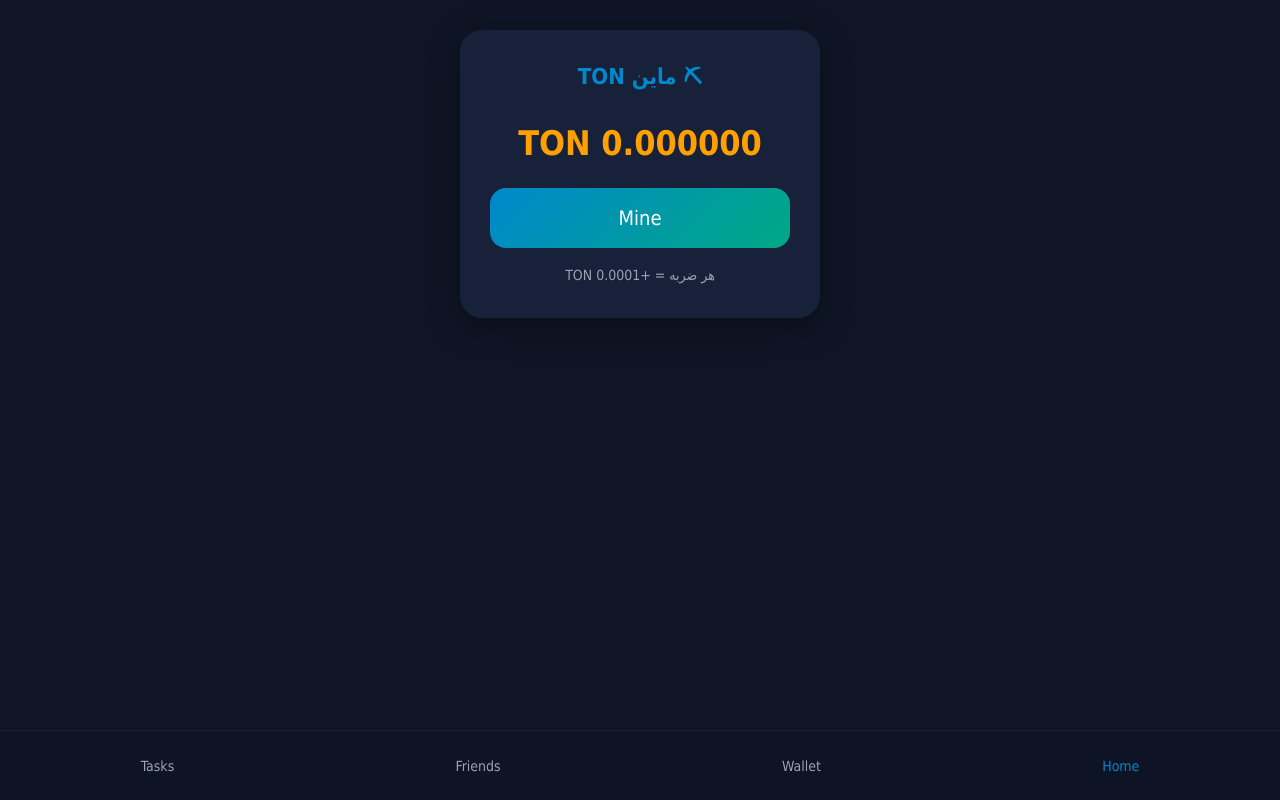
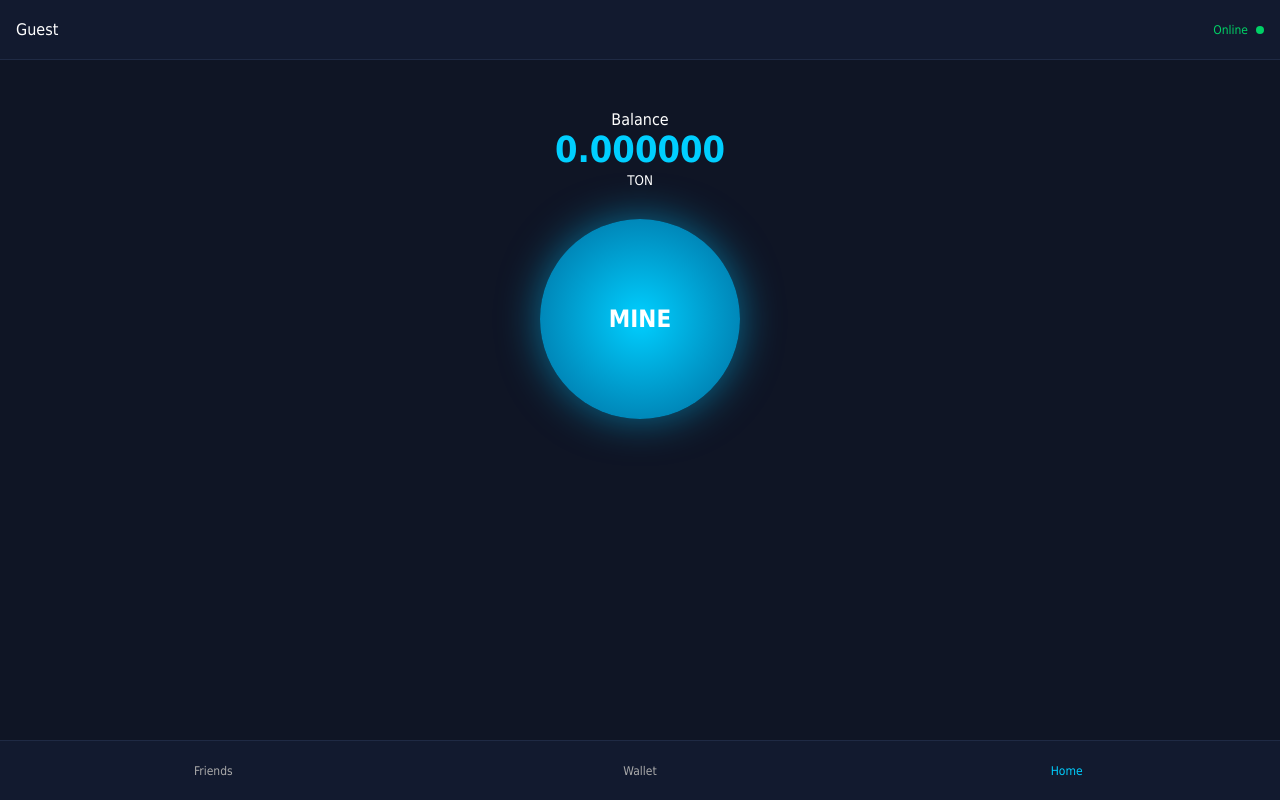
Before and after one commit to nimwmesfandiari/ton-plus-bot, a plain HTML site: page index.html in a window 1280 px wide. Drawn offline with Linux system fonts and the light colour scheme.

Commit message:
Update index.html

```diff
--- a/index.html
+++ b/index.html
@@ -1,262 +1,222 @@
 <!DOCTYPE html>
 <html lang="fa" dir="rtl">
 <head>
-  <meta charset="UTF-8">
-  <meta name="viewport" content="width=device-width, initial-scale=1.0">
-  <title>TON Plus</title>
+<meta charset="UTF-8" />
+<meta name="viewport" content="width=device-width, initial-scale=1.0, maximum-scale=1.0" />
+<title>TON Miner</title>
 
-  <!-- Telegram WebApp (safe) -->
+<!-- Telegram WebApp -->
 <script src="https://telegram.org/js/telegram-web-app.js"></script>
 
 <style>
-    * {
-      margin: 0;
-      padding: 0;
-      box-sizing: border-box;
-      font-family: Tahoma, sans-serif;
+*{margin:0;padding:0;box-sizing:border-box;font-family:tahoma}
+body{
+background:#0f1525;
+color:#fff;
+height:100vh;
+overflow:hidden;
 }
 
-    :root {
-      --primary: #0088cc;
-      --secondary: #00a884;
-      --accent: #ff9f00;
-      --bg: #0f1525;
-      --card: rgba(25, 35, 60, 0.9);
-      --text: #fff;
-      --muted: #9aa3b2;
-      --shadow: 0 8px 32px rgba(0,0,0,.35);
+/* ---------- HEADER ---------- */
+header{
+height:60px;
+display:flex;
+align-items:center;
+justify-content:space-between;
+padding:0 16px;
+background:#121a2f;
+border-bottom:1px solid #1f2a44;
+}
+.status{
+display:flex;
+align-items:center;
+gap:8px;
+font-size:12px;
+color:#00d166;
+}
+.dot{
+width:8px;
+height:8px;
+border-radius:50%;
+background:#00d166;
 }
 
-    body {
-      background: var(--bg);
-      color: var(--text);
-      min-height: 100vh;
-      display: flex;
-      flex-direction: column;
+/* ---------- MAIN ---------- */
+main{
+height:calc(100vh - 120px);
+overflow:hidden;
+position:relative;
+}
+.page{
+position:absolute;
+top:0;
+left:0;
+width:100%;
+height:100%;
+padding:20px;
+display:none;
+overflow-y:auto;
+}
+.page.active{display:block}
+
+/* ---------- MINE ---------- */
+.balance{
+text-align:center;
+margin-top:30px;
+}
+.balance h1{
+font-size:36px;
+color:#00cfff;
+}
+.mine-btn{
+width:200px;
+height:200px;
+margin:30px auto;
+border-radius:50%;
+background:radial-gradient(circle,#00cfff,#006a9c);
+display:flex;
+align-items:center;
+justify-content:center;
+font-size:24px;
+font-weight:bold;
+box-shadow:0 0 40px rgba(0,200,255,.5);
+user-select:none;
 }
 
-    /* صفحات */
-    .page {
-      flex: 1;
-      display: none;
-      padding: 30px 20px 90px;
+/* ---------- NAV ---------- */
+nav{
+height:60px;
+display:flex;
+background:#121a2f;
+border-top:1px solid #1f2a44;
 }
+nav button{
+flex:1;
+background:none;
+border:none;
+color:#aaa;
+font-size:12px;
+}
+nav button.active{color:#00cfff}
 
-    .page.active {
-      display: block;
-    }
-
-    .card {
-      background: var(--card);
-      border-radius: 22px;
-      padding: 30px;
-      box-shadow: var(--shadow);
-      text-align: center;
-      max-width: 360px;
-      margin: auto;
-    }
-
-    h1 {
-      font-size: 22px;
-      margin-bottom: 20px;
-      color: var(--primary);
-    }
-
-    /* ماین */
-    #balance {
-      font-size: 34px;
-      font-weight: bold;
-      margin: 25px 0;
-      color: var(--accent);
-      transition: transform .15s ease;
-    }
-
-    #mine-btn {
-      width: 100%;
-      padding: 18px;
-      font-size: 20px;
-      border-radius: 16px;
-      border: none;
-      cursor: pointer;
-      background: linear-gradient(135deg, var(--primary), var(--secondary));
-      color: white;
-    }
-
-    #mine-btn:active {
-      transform: scale(.95);
-    }
-
-    /* نوار پایین */
-    .nav {
-      position: fixed;
-      bottom: 0;
-      left: 0;
-      right: 0;
-      height: 70px;
-      background: rgba(15, 21, 37, .95);
-      display: flex;
-      justify-content: space-around;
-      align-items: center;
-      border-top: 1px solid rgba(255,255,255,.05);
-    }
-
-    .nav button {
-      background: none;
-      border: none;
-      color: var(--muted);
-      font-size: 14px;
-      cursor: pointer;
-    }
-
-    .nav button.active {
-      color: var(--primary);
-    }
-
-    .text {
-      color: var(--muted);
-      line-height: 1.8;
-      font-size: 14px;
+/* ---------- WALLET / FRIENDS ---------- */
+.card{
+background:#18213b;
+border-radius:16px;
+padding:16px;
+margin-bottom:16px;
 }
 </style>
 </head>
 
 <body>
 
+<header>
+  <div class="status"><div class="dot"></div> Online</div>
+  <div id="username">Guest</div>
+</header>
+
+<main>
   <!-- HOME -->
-  <div id="home" class="page active">
-    <div class="card">
-      <h1>⛏ ماین TON</h1>
-      <div id="balance">0.000000 TON</div>
-      <button id="mine-btn">Mine</button>
-      <p class="text" style="margin-top:15px">هر ضربه = +0.0001 TON</p>
+  <div class="page active" id="home">
+    <div class="balance">
+      <p>Balance</p>
+      <h1 id="balance">0.000000</h1>
+      <small>TON</small>
     </div>
+
+    <div class="mine-btn" id="mineBtn">MINE</div>
   </div>
 
   <!-- WALLET -->
-  <div id="wallet" class="page">
+  <div class="page" id="wallet">
     <div class="card">
-      <h1>💼 کیف پول</h1>
-      <p class="text">موجودی شما:</p>
-      <div id="wallet-balance" style="font-size:26px;margin-top:15px"></div>
+      <h3>Wallet</h3>
+      <p>TON Balance:</p>
+      <b id="walletBalance">0.000000</b>
     </div>
   </div>
 
   <!-- FRIENDS -->
-  <div id="friends" class="page">
+  <div class="page" id="friends">
     <div class="card">
-      <h1>👥 رفرال</h1>
-
-      <p class="text">لینک دعوت شما:</p>
-
-      <div id="ref-link" style="
-        background:#0b1020;
-        padding:12px;
-        border-radius:12px;
-        font-size:13px;
-        word-break:break-all;
-        margin:15px 0;
-      ">در حال ساخت...</div>
-
-      <button id="copy-ref" style="
-        width:100%;
-        padding:14px;
-        border:none;
-        border-radius:14px;
-        background:var(--primary);
-        color:#fff;
-        font-size:16px;
-        cursor:pointer;
-      ">کپی لینک</button>
-
-      <p class="text" style="margin-top:15px">
-        👤 تعداد رفرال: <span id="ref-count">0</span>
-      </p>
+      <h3>Referral</h3>
+      <p id="refLink">Open from Telegram</p>
     </div>
   </div>
+</main>
 
-  <!-- TASKS -->
-  <div id="tasks" class="page">
-    <div class="card">
-      <h1>🎯 تسک‌ها</h1>
-      <p class="text">به‌زودی...</p>
-    </div>
-  </div>
-
-  <!-- NAV -->
-  <div class="nav">
-    <button class="active" onclick="showPage('home', this)">Home</button>
-    <button onclick="showPage('wallet', this)">Wallet</button>
-    <button onclick="showPage('friends', this)">Friends</button>
-    <button onclick="showPage('tasks', this)">Tasks</button>
-  </div>
+<nav>
+  <button class="active" data-page="home">Home</button>
+  <button data-page="wallet">Wallet</button>
+  <button data-page="friends">Friends</button>
+</nav>
 
 <script>
-    /* ====== PAGE SWITCH ====== */
-    function showPage(id, btn) {
-      document.querySelectorAll('.page').forEach(p => p.classList.remove('active'));
-      document.getElementById(id).classList.add('active');
+/* =========================
+   TELEGRAM CONNECT
+========================= */
+const tg = window.Telegram?.WebApp;
+let userId = "guest";
 
-      document.querySelectorAll('.nav button').forEach(b => b.classList.remove('active'));
-      btn.classList.add('active');
+if (tg) {
+  tg.ready();
+  tg.expand();
 
-      if (id === "wallet") {
-        walletBalance.textContent = balance.toFixed(6) + " TON";
+  if (tg.initDataUnsafe?.user) {
+    const u = tg.initDataUnsafe.user;
+    userId = u.id;
+    document.getElementById("username").innerText = u.first_name || "User";
+    localStorage.setItem("tg_user_id", userId);
   }
 }
 
-    /* ====== MINE ====== */
-    let balance = 0;
-    const saved = localStorage.getItem("ton_balance");
-    if (saved) balance = parseFloat(saved);
+/* =========================
+   BALANCE SYSTEM
+========================= */
+let balance = parseFloat(localStorage.getItem("balance_"+userId)) || 0;
+const balanceEl = document.getElementById("balance");
+const walletEl = document.getElementById("walletBalance");
 
-    const balanceEl = document.getElementById("balance");
-    const walletBalance = document.getElementById("wallet-balance");
-    const mineBtn = document.getElementById("mine-btn");
+function render(){
+  balanceEl.innerText = balance.toFixed(6);
+  walletEl.innerText = balance.toFixed(6);
+}
+render();
 
-    function renderBalance() {
-      balanceEl.textContent = balance.toFixed(6) + " TON";
-      balanceEl.style.transform = "scale(1.1)";
-      setTimeout(() => balanceEl.style.transform = "scale(1)", 120);
+/* =========================
+   MINE (FAST TAP)
+========================= */
+const mineBtn = document.getElementById("mineBtn");
+mineBtn.addEventListener("touchstart", mine);
+mineBtn.addEventListener("click", mine);
+
+function mine(){
+  balance += 0.0001;
+  localStorage.setItem("balance_"+userId, balance);
+  render();
+  if(tg) tg.HapticFeedback.impactOccurred("light");
 }
 
-    renderBalance();
-
-    mineBtn.addEventListener("click", () => {
-      balance += 0.0001;
-      localStorage.setItem("ton_balance", balance);
-      renderBalance();
+/* =========================
+   NAVIGATION
+========================= */
+document.querySelectorAll("nav button").forEach(btn=>{
+  btn.onclick=()=>{
+    document.querySelectorAll(".page").forEach(p=>p.classList.remove("active"));
+    document.querySelectorAll("nav button").forEach(b=>b.classList.remove("active"));
+    document.getElementById(btn.dataset.page).classList.add("active");
+    btn.classList.add("active");
+  }
 });
 
-    /* ====== TELEGRAM & REFERRAL ====== */
-    let userId = null;
-
-    if (window.Telegram && Telegram.WebApp) {
-      Telegram.WebApp.ready();
-      const user = Telegram.WebApp.initDataUnsafe?.user;
-      if (user) userId = user.id;
+/* =========================
+   REFERRAL
+========================= */
+if(userId !== "guest"){
+  document.getElementById("refLink").innerText =
+  "https://t.me/YOUR_BOT_USERNAME?start="+userId;
 }
-
-    if (!userId) {
-      userId = localStorage.getItem("demo_user_id");
-      if (!userId) {
-        userId = Math.floor(Math.random() * 1e9);
-        localStorage.setItem("demo_user_id", userId);
-      }
-    }
-
-    const BOT_USERNAME = "YourBotUsername"; // بعداً عوض می‌کنی
-    const refLink = `https://t.me/${BOT_USERNAME}?start=${userId}`;
-
-    document.getElementById("ref-link").textContent = refLink;
-
-    document.getElementById("copy-ref").onclick = () => {
-      navigator.clipboard.writeText(refLink);
-      alert("لینک کپی شد ✅");
-    };
-
-    let refCount = localStorage.getItem("ref_count");
-    if (!refCount) refCount = 0;
-    document.getElementById("ref-count").textContent = refCount;
 </script>
 
 </body>
```
Lines whose indentation alone changed are shown as unchanged.
